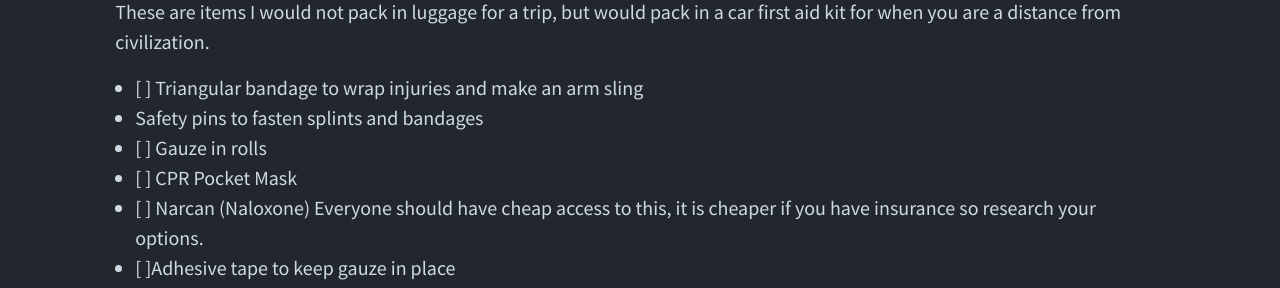
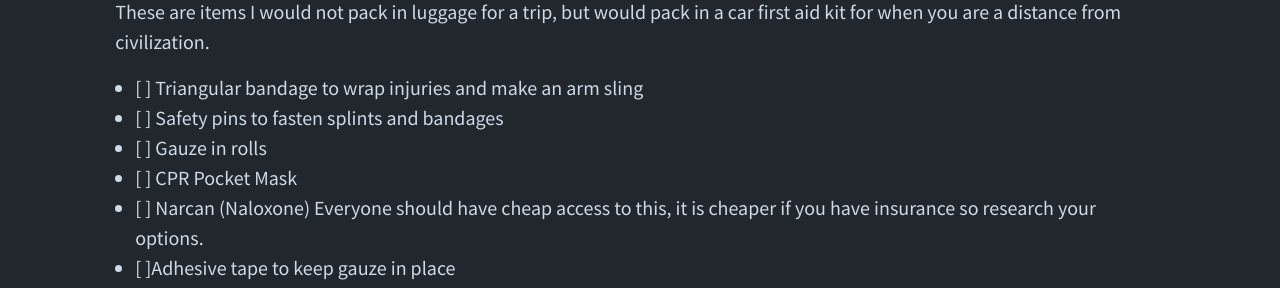
Before and after one commit to mjh2901/mikehathaway.com, a Jekyll site: the page built from _posts/posts/2023-09-25-travel_first_aid_kit.markdown, in a window 1280 px wide and 900 px high, scrolled down 1671 px. Shown: the part 155-443 px from the top of the window. Built offline with Jekyll 4.4.1, drawn with Linux system fonts in a browser that asks for light colours.

```diff
--- a/_posts/posts/2023-09-25-travel_first_aid_kit.markdown
+++ b/_posts/posts/2023-09-25-travel_first_aid_kit.markdown
@@ -84,7 +84,7 @@ These are items I would not pack in luggage for a trip, but would pack in a car
 
 * \[ \] Triangular bandage to wrap injuries and make an arm sling
 
-* Safety pins to fasten splints and bandages
+* \[ \] Safety pins to fasten splints and bandages
 
 * \[ \] Gauze in rolls
 
```
